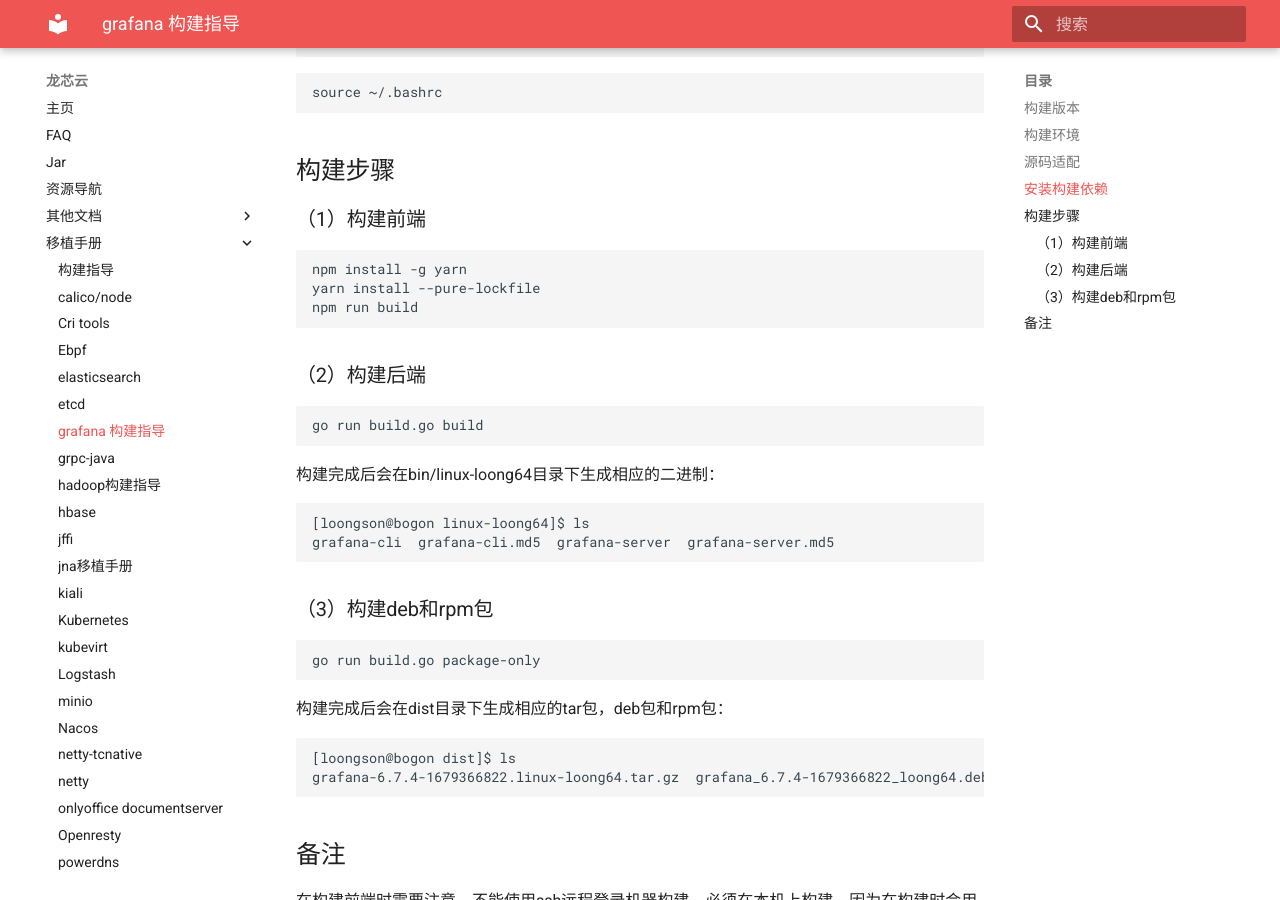
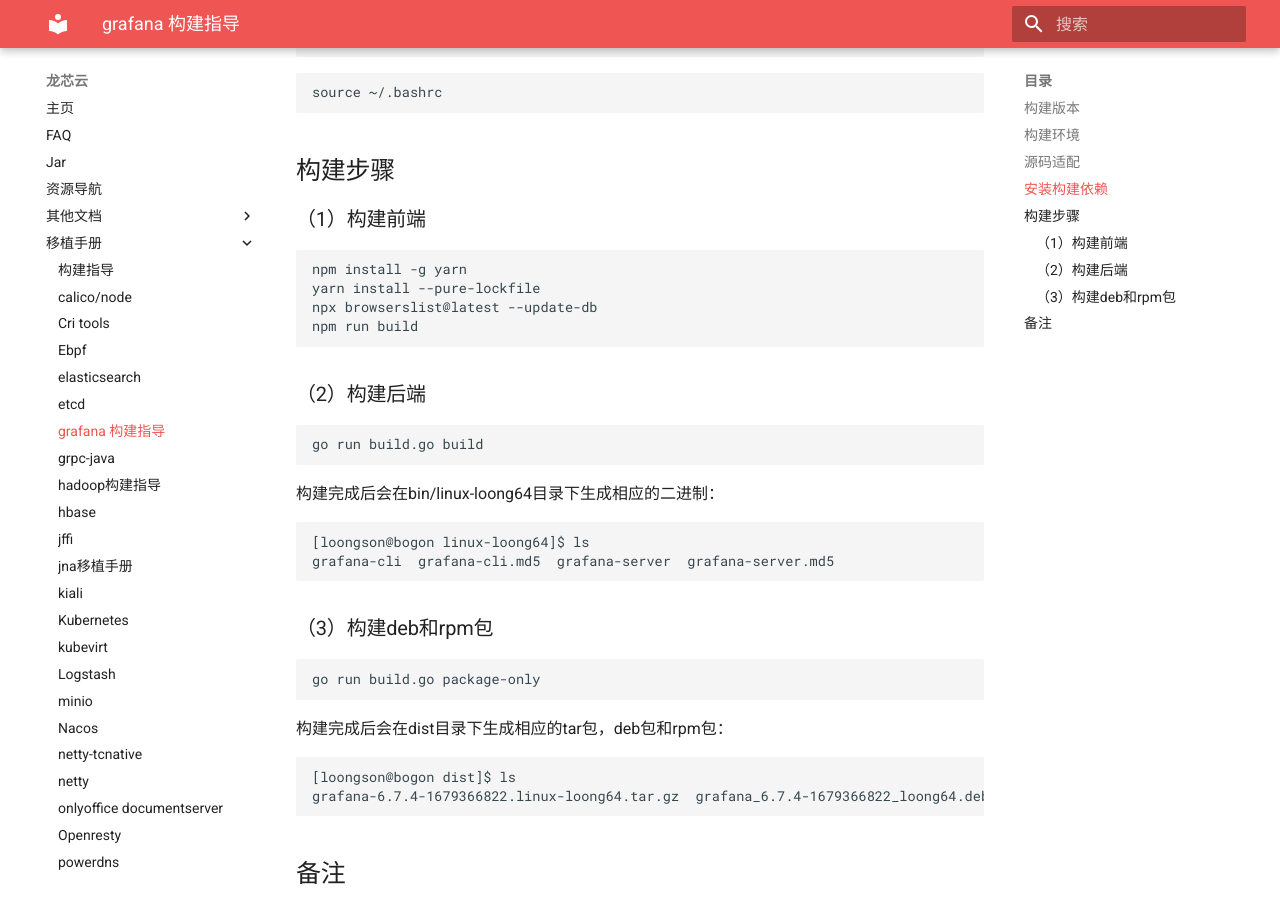
Before and after one commit to Loongson-Cloud-Community/Loongson-Cloud-Community, an MkDocs documentation site: the page built from docs/移植手册/grafana.md, in a window 1280 px wide and 900 px high, scrolled down 1060 px. Built offline with MkDocs 1.6.1 and Material for MkDocs 9.7.7, drawn with Linux system fonts in a browser that asks for light colours.

Commit message:
Update grafana.md

````diff
--- a/docs/移植手册/grafana.md
+++ b/docs/移植手册/grafana.md
@@ -46,6 +46,7 @@
 ```
 npm install -g yarn
 yarn install --pure-lockfile
+npx browserslist@latest --update-db
 npm run build
 ```
 
````
